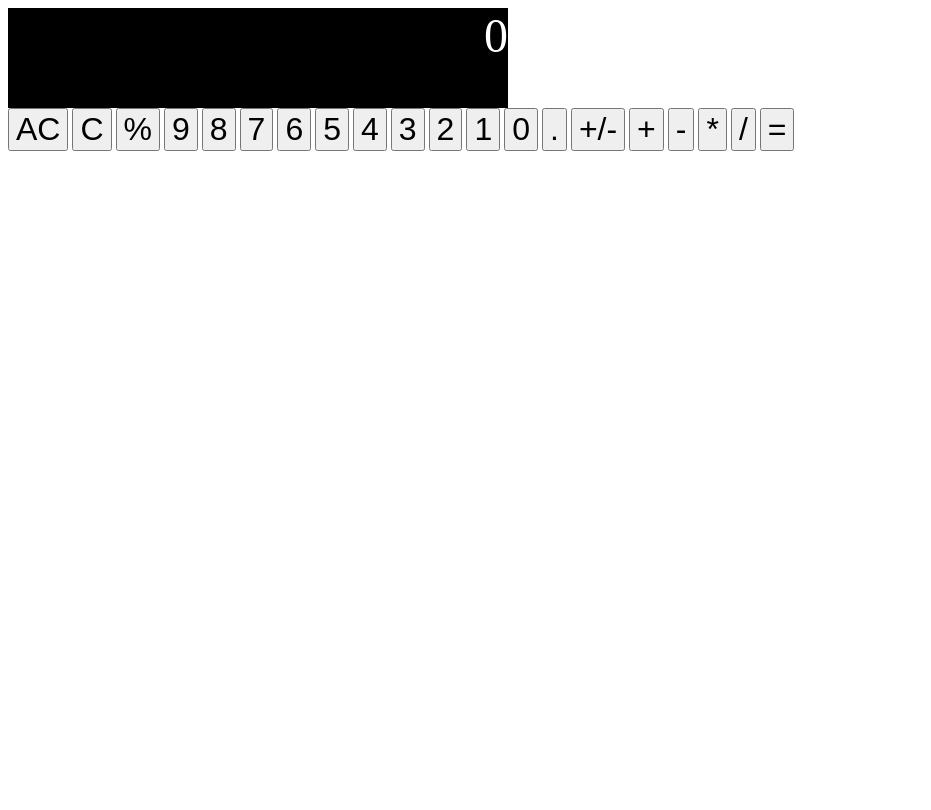
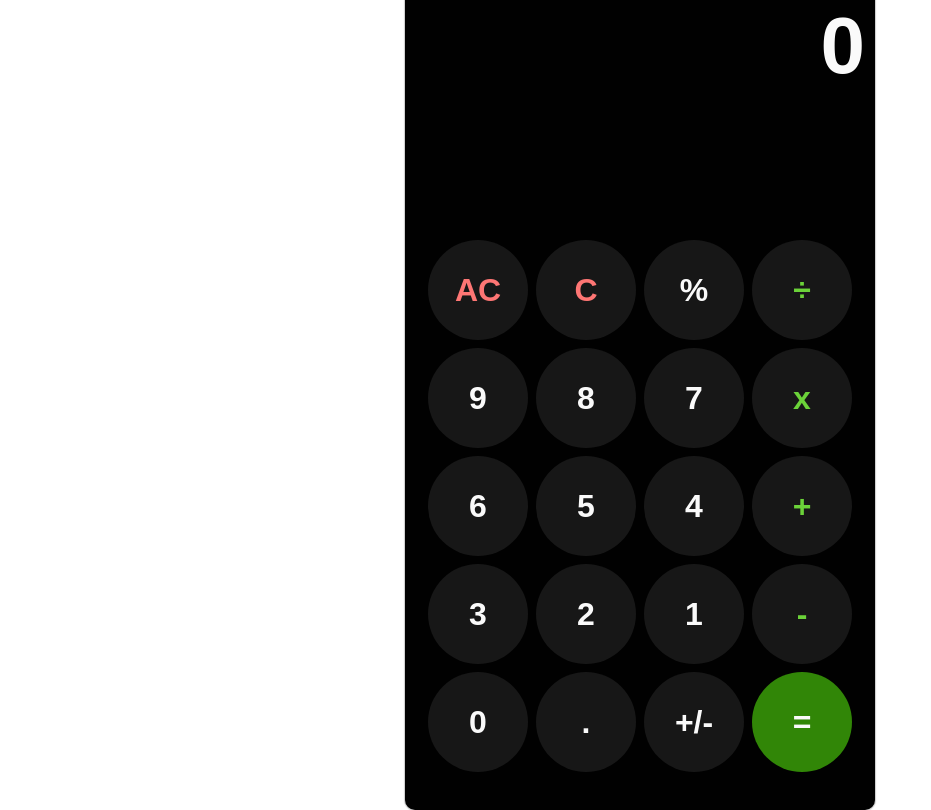
Before and after one commit to adrianogtl/top-calculator, a plain HTML site: page index.html in a window 1280 px wide. Shown: the whole page, without its empty margins (0-931 px from the left). Drawn offline with Linux system fonts and the light colour scheme.

Commit message:
Add styles

```diff
--- a/index.html
+++ b/index.html
@@ -10,26 +10,28 @@
   <body>
     <div class="calculator">
       <div class="display"></div>
+      <div class="container">
         <button class="all-clear">AC</button>
         <button class="clear">C</button>
         <button class="percent">%</button>
+        <button class="operator" value="/">÷</button>
         <button class="number" value="9">9</button>
         <button class="number" value="8">8</button>
         <button class="number" value="7">7</button>
+        <button class="operator" value="*">x</button>
         <button class="number" value="6">6</button>
         <button class="number" value="5">5</button>
         <button class="number" value="4">4</button>
+        <button class="operator" value="+">+</button>
         <button class="number" value="3">3</button>
         <button class="number" value="2">2</button>
         <button class="number" value="1">1</button>
+        <button class="operator" value="-">-</button>
         <button class="number" value="0">0</button>
         <button class="dot" value=".">.</button>
         <button class="signal">+/-</button>
-      <button class="operator" value="+">+</button>
-      <button class="operator" value="-">-</button>
-      <button class="operator" value="*">*</button>
-      <button class="operator" value="/">/</button>
         <button class="equalsSign">=</button>
+      </div>
     </div>
   </body>
 </html>
--- a/styles/style.css
+++ b/styles/style.css
@@ -1,12 +1,106 @@
+/* Colors */
+:root {
+  --background: #010101;
+  --background-button: #171717;
+  --background-button-active: #444;
+  --background-equals: #318607;
+  --background-equals-active: #599d38;
+  --font-color1: #fafafa;
+  --font-color2: #6bd239;
+  --font-color3: #fe7674;
+}
+
+body {
+  display: flex;
+  justify-content: center;
+  align-items: center;
+  height: 100vh;
+  margin: 0;
+  padding: 0;
+  box-sizing: border-box;
+}
+
+.calculator {
+  height: 800px;
+  width: 450px;
+  padding: 10px;
+  background-color: var(--background);
+  border-radius: 10px;
+  box-shadow: 0 0 1px 1px rgba(0, 0, 0, 0.2);
+}
+
+button,
 .display {
-  width: 500px;
-  height: 100px;
-  background-color: #000;
-  color: #fff;
-  font-size: 3rem;
+  font-family: sans-serif;
+  font-weight: bold;
+  color: var(--font-color1);
+}
+
+.display {
+  display: block;
+  height: 30%;
+  font-size: 5rem;
+  background-color: var(--background);
+  color: var(--font-color1);
   text-align: right;
 }
 
+.container {
+  display: grid;
+  grid-template-columns: auto auto auto auto;
+  gap: 0.5rem;
+  justify-content: center;
+  align-items: end;
+}
+
 button {
+  height: 100px;
+  width: 100px;
+  background-color: var(--background-button);
+  margin: 0;
+  padding: 0;
   font-size: 2rem;
+  border-radius: 50%;
+  border: none;
+  outline: none;
 }
+
+button:active {
+  background-color: var(--background-button-active);
+}
+
+.equalsSign {
+  background-color: var(--background-equals);
+}
+
+.equalsSign:active {
+  background-color: var(--background-equals-active);
+}
+
+.clear,
+.all-clear {
+  color: var(--font-color3);
+}
+
+.operator {
+  color: var(--font-color2);
+}
+
+/* Mobile */
+@media screen and (max-width: 480px) {
+  .calculator {
+    height: 650px;
+    width: 350px;
+    box-shadow: none;
+  }
+
+  .display {
+    height: 35%;
+    width: 90%;
+  }
+
+  button {
+    height: 70px;
+    width: 70px;
+  }
+}
```
Lines whose indentation alone changed are shown as unchanged.
